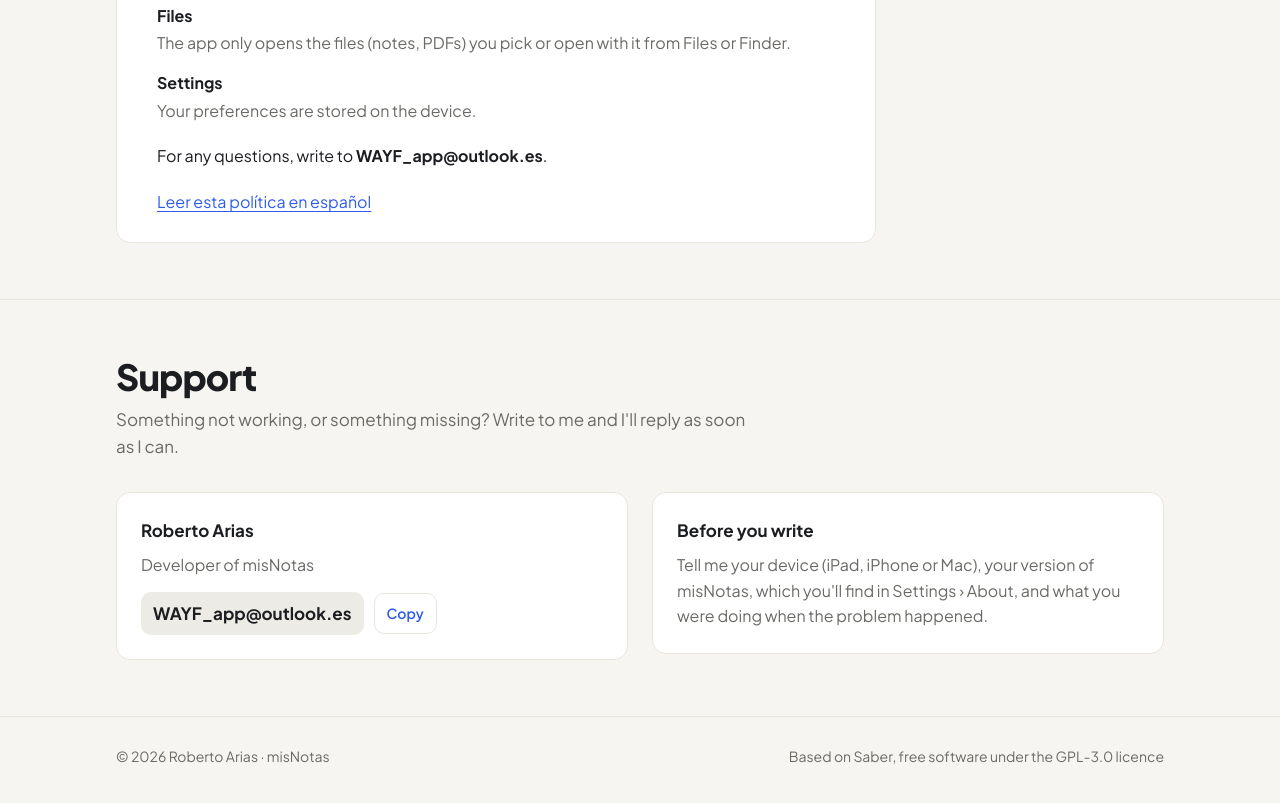
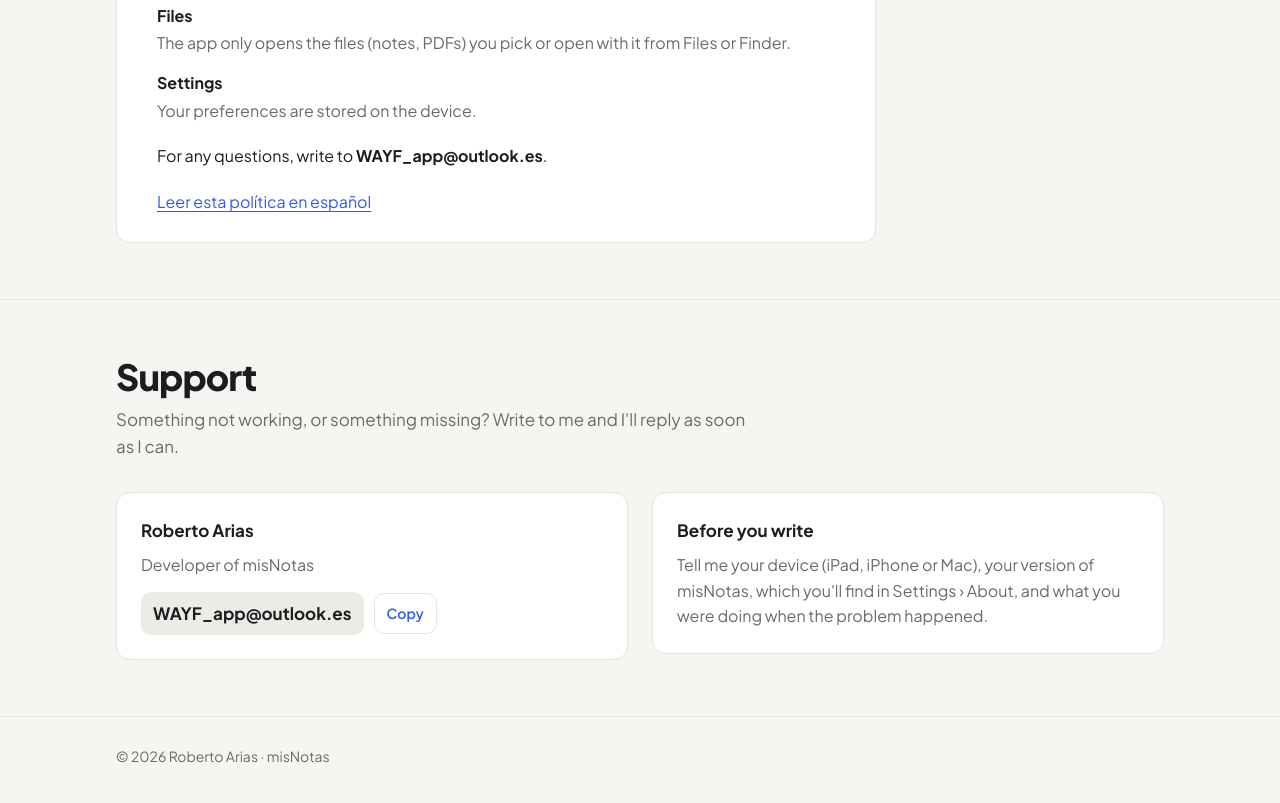
Before and after one commit to rariasg75/rariasg75.github.io, a plain HTML site: page misnotas/en.html in a window 1280 px wide. Shown: the part 3615-4418 px from the top of the page. Drawn offline with Linux system fonts and the light colour scheme.

Commit message:
Add files via upload

```diff
--- a/misnotas/en.html
+++ b/misnotas/en.html
@@ -284,7 +284,6 @@
 <footer>
   <div class="wrap">
     <span>© 2026 Roberto Arias · misNotas</span>
-    <span>Based on Saber, free software under the GPL-3.0 licence</span>
   </div>
 </footer>
 
```
Also changed, not shown: misnotas/index.html (+0 -1 lines).
